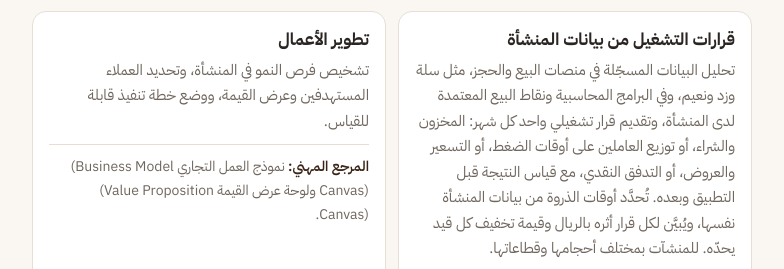
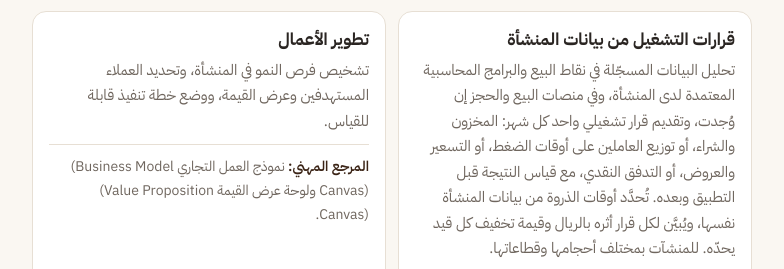
Before and after one commit to alshfa0e/F3-site, a plain HTML site: page index.html in a window 1280 px wide. Shown: the part 511-780 px from the top of the page, without its empty margins (248-1032 px from the left). Drawn offline with Linux system fonts and the light colour scheme.

Commit message:
Services: first card leads with point-of-sale and accounting systems
Co-Authored-By: Claude Fable 5.2 <noreply@anthropic.com>
Claude-Session: https://claude.ai/code/session_018iL9x9P65fbPemRBRwuo8h

```diff
--- a/index.html
+++ b/index.html
@@ -99,7 +99,7 @@ footer{padding:20px 0 34px;border-top:1px solid var(--line);font-size:13px;color
       <div class="cards">
         <div class="card">
           <h3>قرارات التشغيل من بيانات المنشأة</h3>
-          <p>تحليل البيانات المسجّلة في منصات البيع والحجز، مثل سلة وزد ونعيم، وفي البرامج المحاسبية ونقاط البيع المعتمدة لدى المنشأة، وتقديم قرار تشغيلي واحد كل شهر: المخزون والشراء، أو توزيع العاملين على أوقات الضغط، أو التسعير والعروض، أو التدفق النقدي، مع قياس النتيجة قبل التطبيق وبعده. تُحدَّد أوقات الذروة من بيانات المنشأة نفسها، ويُبيَّن لكل قرار أثره بالريال وقيمة تخفيف كل قيد يحدّه. للمنشآت بمختلف أحجامها وقطاعاتها.</p>
+          <p>تحليل البيانات المسجّلة في نقاط البيع والبرامج المحاسبية المعتمدة لدى المنشأة، وفي منصات البيع والحجز إن وُجدت، وتقديم قرار تشغيلي واحد كل شهر: المخزون والشراء، أو توزيع العاملين على أوقات الضغط، أو التسعير والعروض، أو التدفق النقدي، مع قياس النتيجة قبل التطبيق وبعده. تُحدَّد أوقات الذروة من بيانات المنشأة نفسها، ويُبيَّن لكل قرار أثره بالريال وقيمة تخفيف كل قيد يحدّه. للمنشآت بمختلف أحجامها وقطاعاتها.</p>
           <p class="std"><b>المرجع المهني:</b> بحوث العمليات <bdi dir="ltr">(Operations Research)</bdi> كما تعرّفها الجمعية الدولية لبحوث العمليات وعلوم الإدارة <bdi dir="ltr">(INFORMS)</bdi>: تحويل البيانات إلى رؤى لاتخاذ قرارات أفضل.</p>
         </div>
         <div class="card">
```
